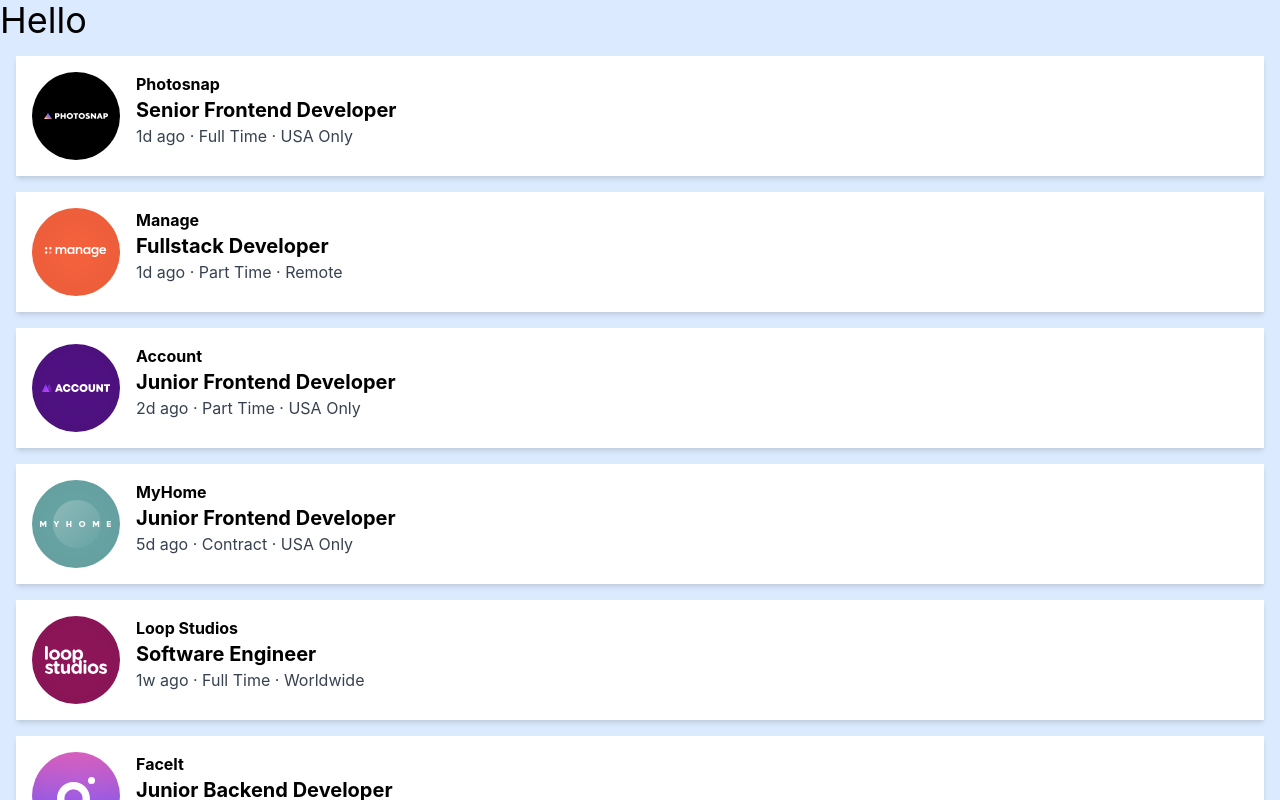
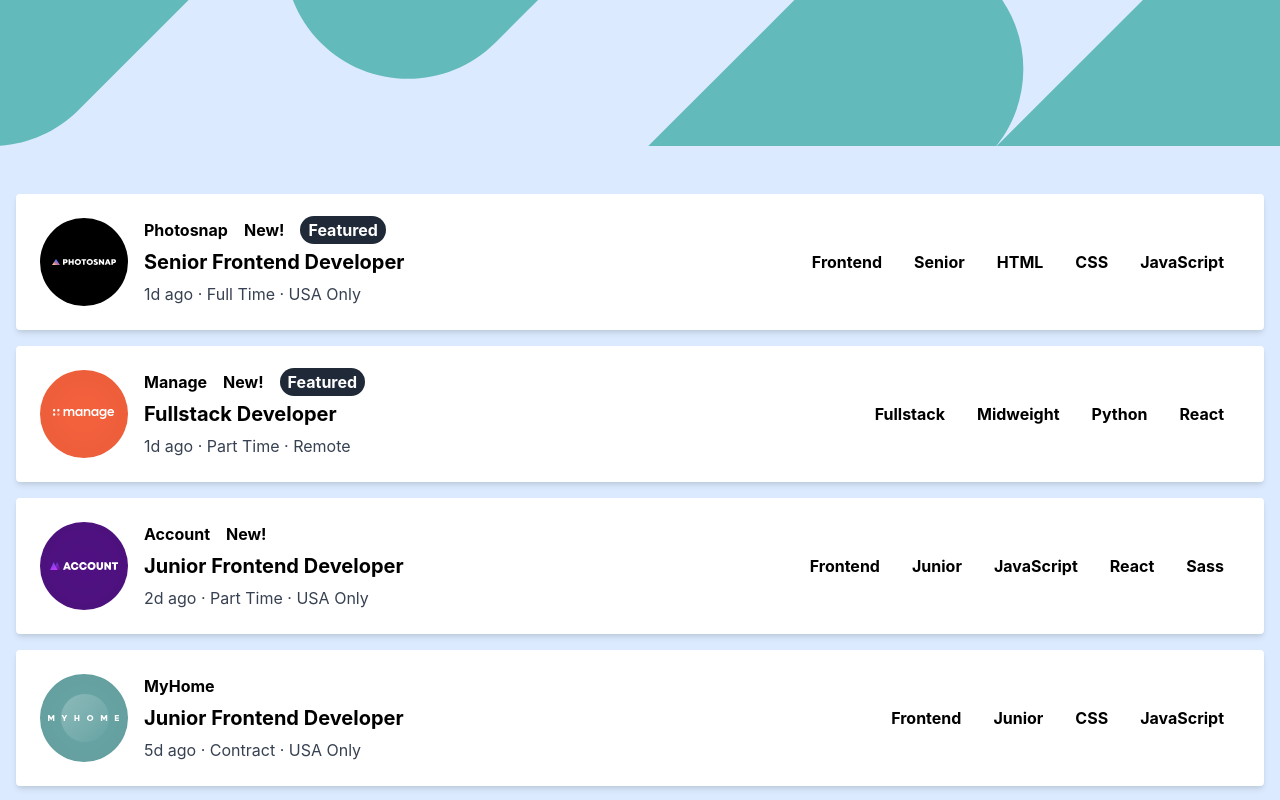
Before and after one commit to hannah-saurusrex/job-listings-filtering, a React (Create React App) app: page / in a window 1280 px wide. Shown: the top 800 px of the page. Built offline with nearby package versions, Linux system fonts and the light colour scheme.

Commit message:
got the desktop styled out with labels and tags using tailwind

```diff
--- a/src/App.js
+++ b/src/App.js
@@ -12,7 +12,9 @@
 
   return (
     <div className="App">
-      <h1 className="text-4xl">Hello</h1>
+      <header className="bg-teal-500 mb-12 bg-repeat w-full">
+        <img src="/images/bg-header-desktop.svg" alt="bg-images" />
+      </header>
       {
         jobs.length === 0 ? (
           <p>Jobs are fetching...</p>
@@ -33,6 +35,7 @@
 // 2. create job board component (we have an array of objects) ✅
 // 3. pull in the data fron the JSON file ✅
 // 4. pass down the data from the job board component ✅
-// 5. style it
+// 5a. style it ✅
+// 5b. style mobile
 // 6. filter component
 // 7. filter data
--- a/src/components/JobBoardComponent.js
+++ b/src/components/JobBoardComponent.js
@@ -14,21 +14,52 @@
         contract,
         location,
         languages,
+        tools,
     },
-    }) => (
-    <div className="flex bg-white shadow-md m-4 p-4">
+}) => {
+
+    const tags = [role, level]; // grab the role name and level name
+
+    if(languages) {
+        tags.push(...languages); // if languages are indicated, put them into the tags array
+    }
+    if(tools) {
+        tags.push(...tools); // if tools are indicated, put them into the tags array
+    }
+
+    return (
+        <div className="flex bg-white shadow-md m-4 p-6 rounded">
             <div>
                 <img src={logo} alt={company} />
             </div>
-        <div className="flex flex-col ml-4">
-            <h3 className="font-bold text-teal-500">{company}</h3>
+            <div className="flex flex-col justify-between ml-4">
+                <h3 className="font-bold text-teal-500">
+                    {company}
+                    {isNew && (
+                        <span className="text-teal-100 font-bold bg-teal-500 m-2 py-1 px-2 rounded-full">New!</span>
+                    )}
+                    {featured && (
+                        <span className="bg-gray-800 text-white font-bold py-1 px-2 rounded-full">Featured</span>
+                    )}
+                </h3>
                 <h2 className="font-bold text-xl">{position}</h2>
                 <p className="text-gray-700">
                     {postedAt} · {contract} · {location}
                 </p>
             </div>
-        <div></div>
+            <div className="flex items-center ml-auto">
+                {
+                    tags ? (
+                        tags.map(tag => (
+                            <span className="bg-teal-100 font-bold text-teal-500 m-2 p-2 rounded">{tag}</span>
+                        ))
+                    ) : ( '' )
+                }
+                {/* the about was originally written out twice, once for languages, once for tools. in an effort to not repeat ourselves,
+                or, to stay DRY, we created the variable above 'langAndTools', to push into a new array, any languages or tools that we may have */}
             </div>
-);
+        </div>
+    )
+};
 
 export default JobBoardComponent;
```
Lines whose indentation alone changed are shown as unchanged.
